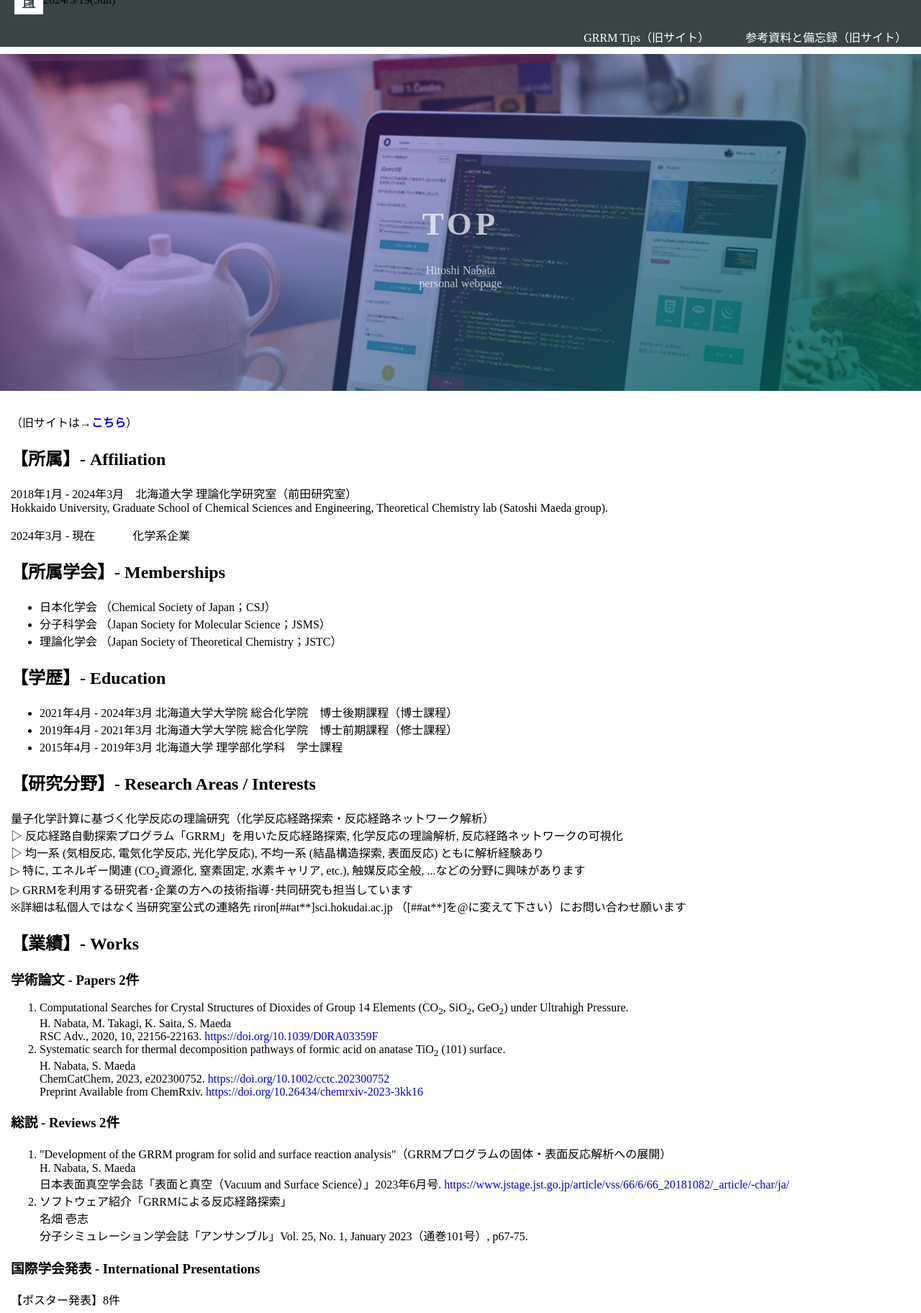
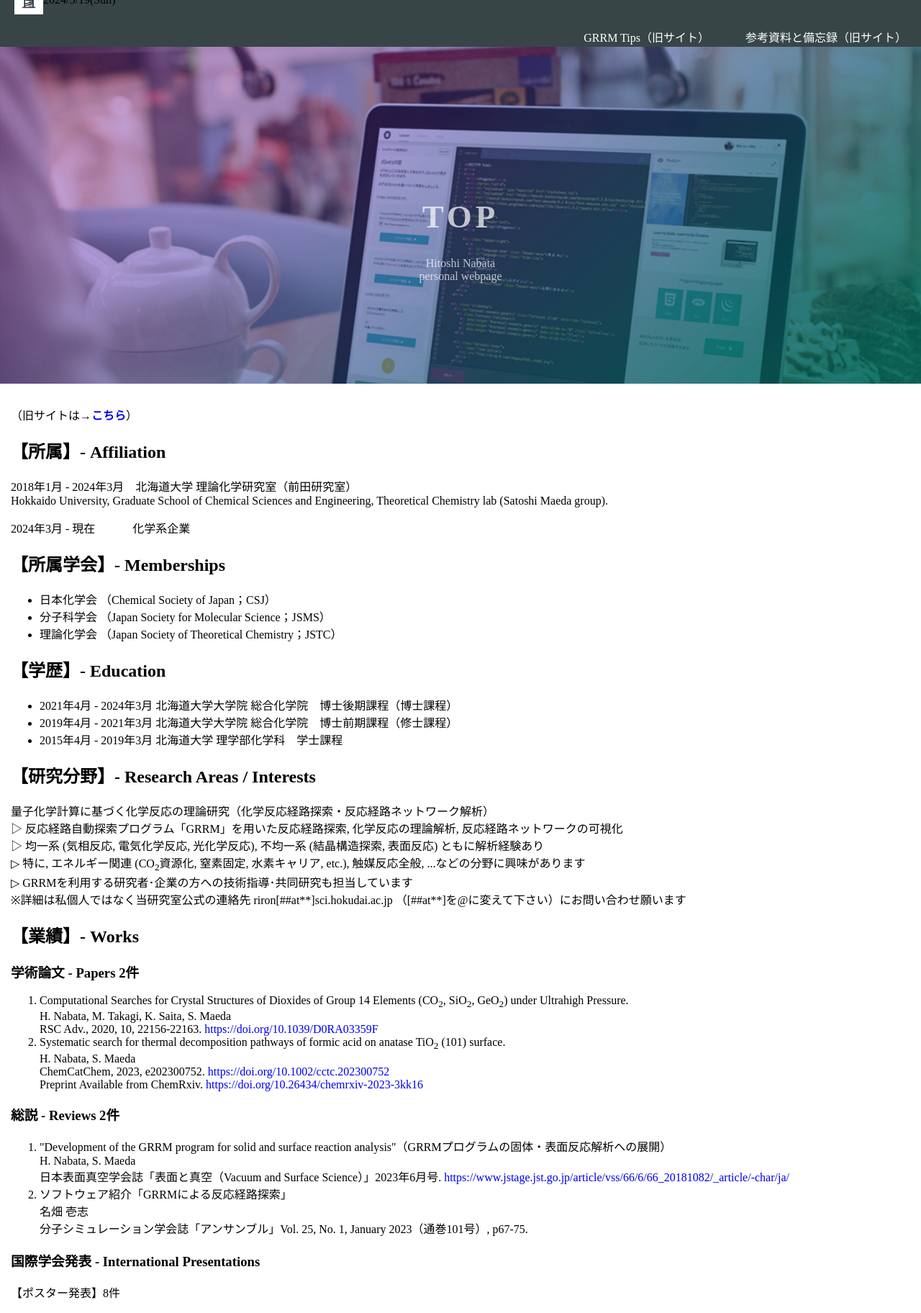
Before and after one commit to h-nabata/h-nabata.github.io, a PHP site: page / in a window 1280 px wide. Shown: the top 1824 px of the page at 72% size. Run offline with PHP 8.4, Linux system fonts and the light colour scheme.

Commit message:
Update stylesheet.css

```diff
--- a/stylesheet.css
+++ b/stylesheet.css
@@ -4,7 +4,7 @@
 
 body {
   margin: 0;
-  padding-top: 75px; /* ヘッダーの高さ分のパディングを追加 */
+  padding-top: 65px; /* ヘッダーの高さ分のパディングを追加 */
   font-family: "Hiragino Kaku Gothic ProN";
 }
 
@@ -82,7 +82,7 @@
   width: 100%;
   background-color: rgba(34,49,52,0.9);
   position: fixed;
-  top: 0;
+  top: 0; /* ヘッダーをページのトップに固定 */
   z-index: 10;
   display: flex;
   justify-content: space-between; /* 左右にコンテンツを分ける */
@@ -101,7 +101,7 @@
   align-items: center; /* 高さ方向の中央揃え */
 }
 
-/* .header-left a, */
+.header-left a,
 .header-right a {
   line-height: 65px;
   padding: 0 15px; /* 左右のパディングを調整 */
```
